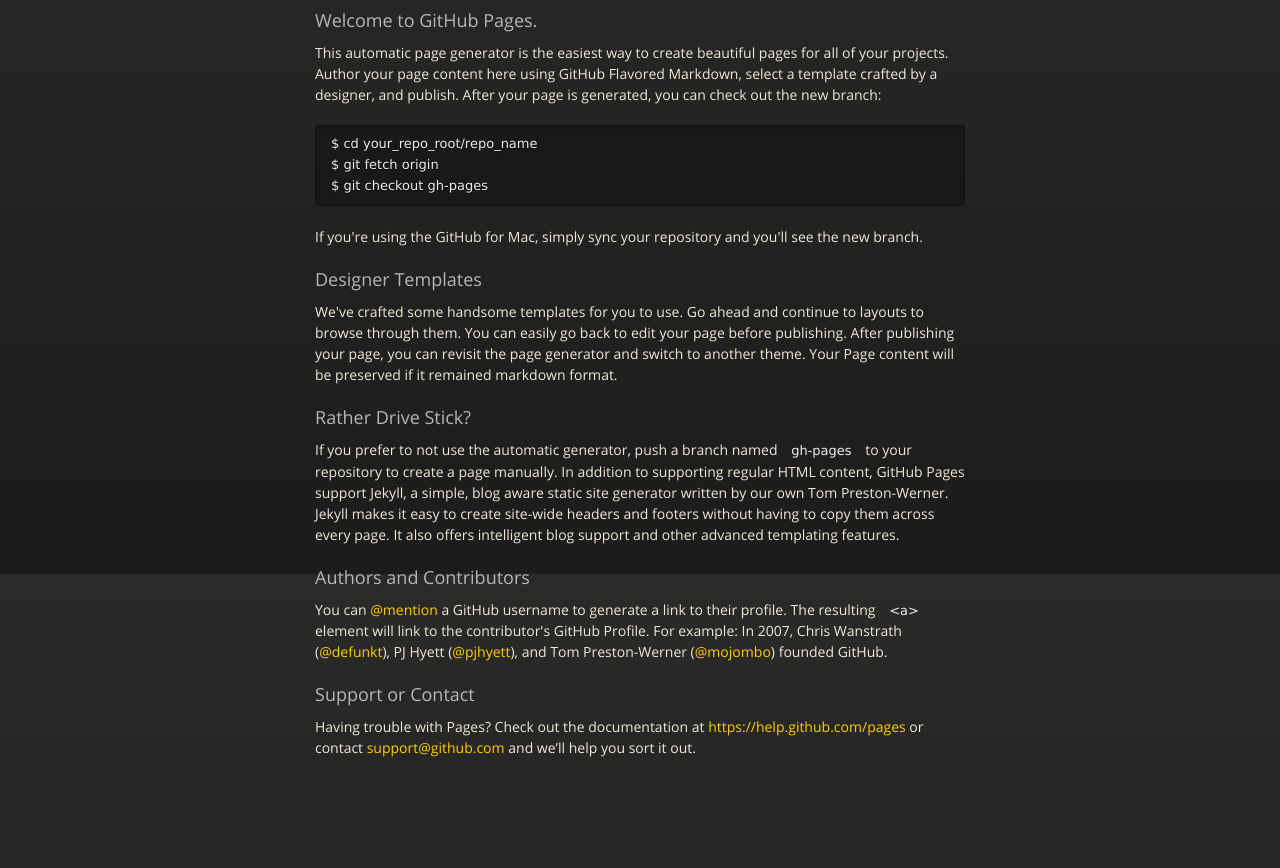
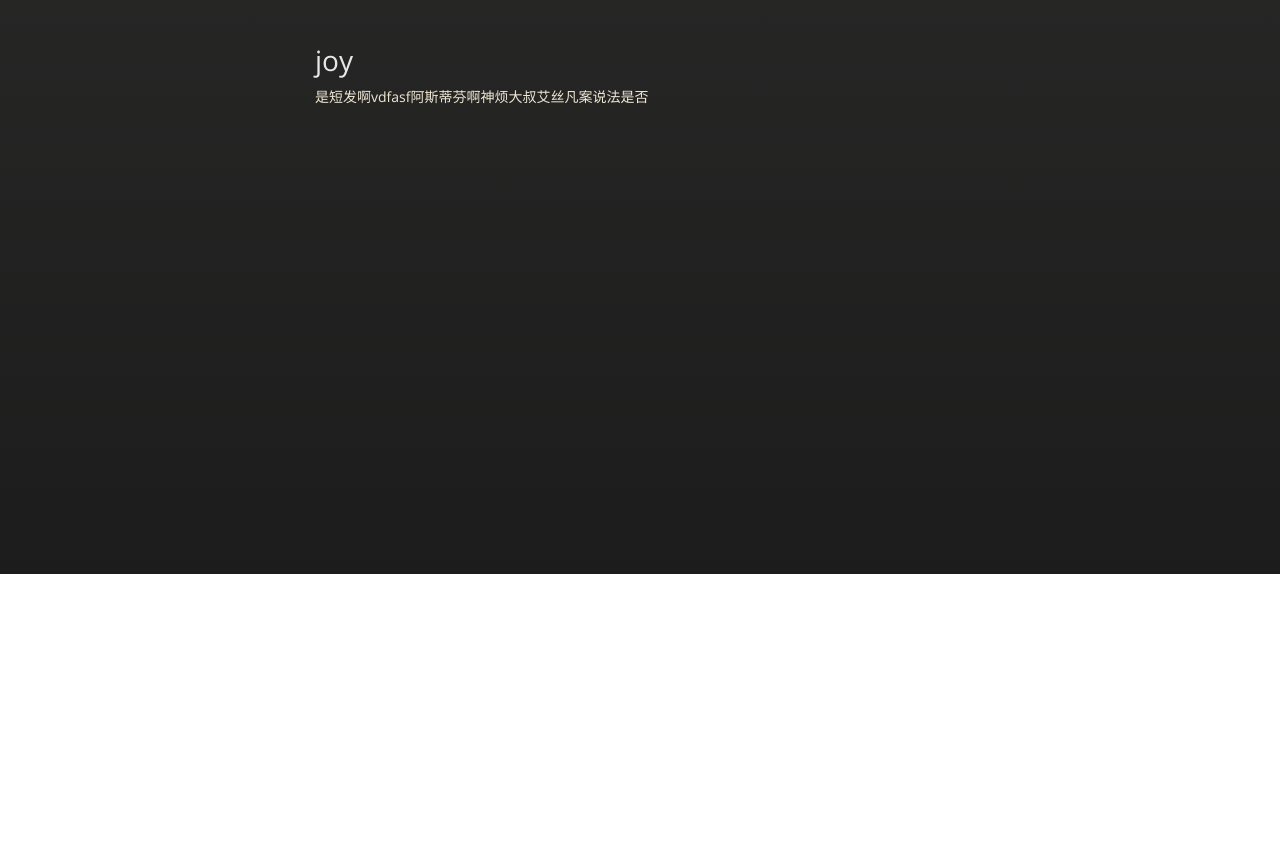
Before and after one commit to raozhiyong11/RPC, a plain HTML site: page index.html in a window 1280 px wide. Shown: the part 226-1094 px from the top of the page. After the commit the page ends 800 px from the top, so only its background shows below. Drawn offline with nearby package versions, Linux system fonts and the light colour scheme.

```diff
--- a/index.html
+++ b/index.html
@@ -32,43 +32,16 @@
       <section>
         <div id="title">
           <h1>Joy</h1>
-          <p></p>
+          <p>java joy</p>
           <hr>
           <span class="credits left">Project maintained by <a href="https://github.com/raozhiyong11">raozhiyong11</a></span>
           <span class="credits right">Hosted on GitHub Pages &mdash; Theme by <a href="https://twitter.com/michigangraham">mattgraham</a></span>
         </div>
 
-        <h3>
-<a id="welcome-to-github-pages" class="anchor" href="#welcome-to-github-pages" aria-hidden="true"><span class="octicon octicon-link"></span></a>Welcome to GitHub Pages.</h3>
+        <h1>
+<a id="joy" class="anchor" href="#joy" aria-hidden="true"><span class="octicon octicon-link"></span></a>joy</h1>
 
-<p>This automatic page generator is the easiest way to create beautiful pages for all of your projects. Author your page content here using GitHub Flavored Markdown, select a template crafted by a designer, and publish. After your page is generated, you can check out the new branch:</p>
-
-<pre><code>$ cd your_repo_root/repo_name
-$ git fetch origin
-$ git checkout gh-pages
-</code></pre>
-
-<p>If you're using the GitHub for Mac, simply sync your repository and you'll see the new branch.</p>
-
-<h3>
-<a id="designer-templates" class="anchor" href="#designer-templates" aria-hidden="true"><span class="octicon octicon-link"></span></a>Designer Templates</h3>
-
-<p>We've crafted some handsome templates for you to use. Go ahead and continue to layouts to browse through them. You can easily go back to edit your page before publishing. After publishing your page, you can revisit the page generator and switch to another theme. Your Page content will be preserved if it remained markdown format.</p>
-
-<h3>
-<a id="rather-drive-stick" class="anchor" href="#rather-drive-stick" aria-hidden="true"><span class="octicon octicon-link"></span></a>Rather Drive Stick?</h3>
-
-<p>If you prefer to not use the automatic generator, push a branch named <code>gh-pages</code> to your repository to create a page manually. In addition to supporting regular HTML content, GitHub Pages support Jekyll, a simple, blog aware static site generator written by our own Tom Preston-Werner. Jekyll makes it easy to create site-wide headers and footers without having to copy them across every page. It also offers intelligent blog support and other advanced templating features.</p>
-
-<h3>
-<a id="authors-and-contributors" class="anchor" href="#authors-and-contributors" aria-hidden="true"><span class="octicon octicon-link"></span></a>Authors and Contributors</h3>
-
-<p>You can <a href="https://github.com/blog/821" class="user-mention">@mention</a> a GitHub username to generate a link to their profile. The resulting <code>&lt;a&gt;</code> element will link to the contributor's GitHub Profile. For example: In 2007, Chris Wanstrath (<a href="https://github.com/defunkt" class="user-mention">@defunkt</a>), PJ Hyett (<a href="https://github.com/pjhyett" class="user-mention">@pjhyett</a>), and Tom Preston-Werner (<a href="https://github.com/mojombo" class="user-mention">@mojombo</a>) founded GitHub.</p>
-
-<h3>
-<a id="support-or-contact" class="anchor" href="#support-or-contact" aria-hidden="true"><span class="octicon octicon-link"></span></a>Support or Contact</h3>
-
-<p>Having trouble with Pages? Check out the documentation at <a href="https://help.github.com/pages">https://help.github.com/pages</a> or contact <a href="mailto:support@github.com">support@github.com</a> and we’ll help you sort it out.</p>
+<p>是短发啊vdfasf阿斯蒂芬啊神烦大<strong>叔艾丝凡案说</strong>法是否</p>
       </section>
 
     </div>
```
Also changed, not shown: params.json (+1 -1 lines).
